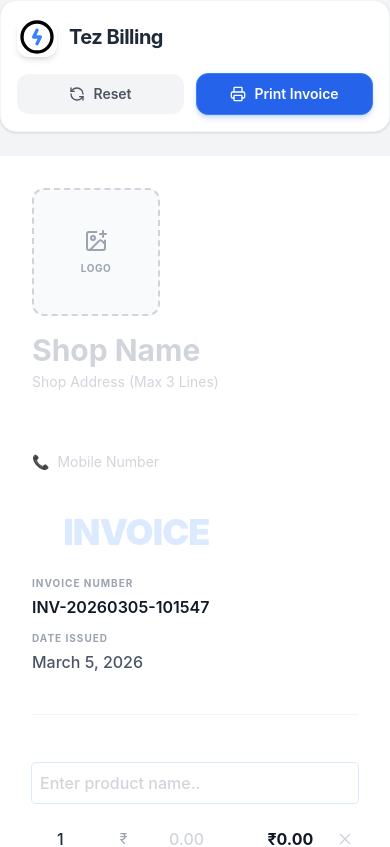
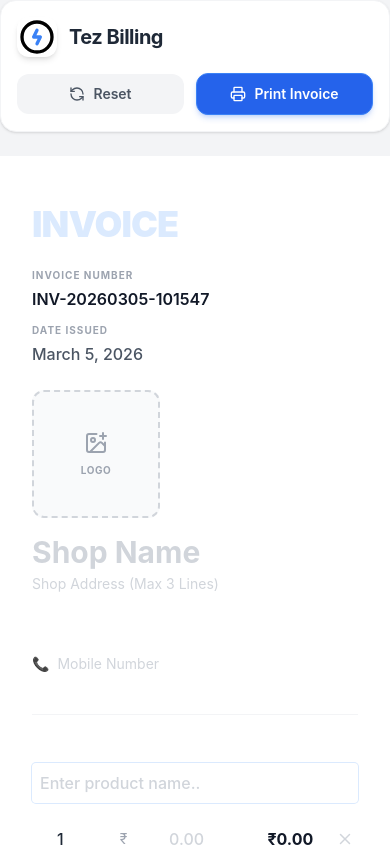
Before and after one commit to qureshiayaz29/instant-invoice-maker, a React (Vite) app: page / in a window 390 px wide. Shown: the top 847 px of the page. Built offline with nearby package versions, Linux system fonts and the light colour scheme.

Commit message:
fixes for the mobile view

```diff
--- a/src/components/Invoice.jsx
+++ b/src/components/Invoice.jsx
@@ -26,9 +26,9 @@ export default function Invoice() {
     }, []);
 
     const handlePrint = () => {
-        const hasProducts = products.some(p => p.name.trim() !== '' || p.price > 0 || p.quantity > 0);
+        const hasProducts = !(products.length === 1 && products[0].name.trim() === '');
         if (!hasProducts) {
-            alert("Add items first to your invoice before printing.");
+            alert("Add items to print the invoice");
             return;
         }
         window.print();
@@ -37,9 +37,9 @@ export default function Invoice() {
     const handleDownloadPDF = async () => {
         if (!invoiceRef.current) return;
 
-        const hasProducts = products.some(p => p.name.trim() !== '' || p.price > 0 || p.quantity > 0);
+        const hasProducts = !(products.length === 1 && products[0].name.trim() === '');
         if (!hasProducts) {
-            alert("Add items first to your invoice before downloading.");
+            alert("Add items to download the invoice");
             return;
         }
 
--- a/src/components/InvoiceHeader.jsx
+++ b/src/components/InvoiceHeader.jsx
@@ -91,7 +91,7 @@ export default function InvoiceHeader({ invoiceNumber }) {
     return (
         <div className="flex flex-col sm:flex-row justify-between items-start gap-6 w-full">
             {/* Left side: Shop Details */}
-            <div className="flex flex-col gap-4 max-w-sm w-full">
+            <div className="flex flex-col gap-4 max-w-sm w-full order-2 sm:order-1">
                 {/* Logo Area */}
                 <div
                     className={`relative group flex items-center justify-center border-2 border-dashed rounded-xl w-32 h-32 cursor-pointer overflow-hidden transition-colors ${logoUrl ? 'border-transparent' : 'border-gray-300 hover:border-blue-400 bg-gray-50'} ${!logoUrl ? 'print:hidden' : ''}`}
@@ -156,7 +156,7 @@ export default function InvoiceHeader({ invoiceNumber }) {
             </div>
 
             {/* Right side: Invoice ID and Date */}
-            <div className="flex flex-col items-end sm:text-right mt-4 sm:mt-0">
+            <div className="flex flex-col items-start sm:items-end sm:text-right mt-4 sm:mt-0 order-1 sm:order-2 w-full -ml-2 px-2 sm:ml-0 sm:px-0">
                 <h1 className="text-4xl sm:text-5xl font-black text-blue-100 uppercase tracking-tight mb-6">
                     Invoice
                 </h1>
```
